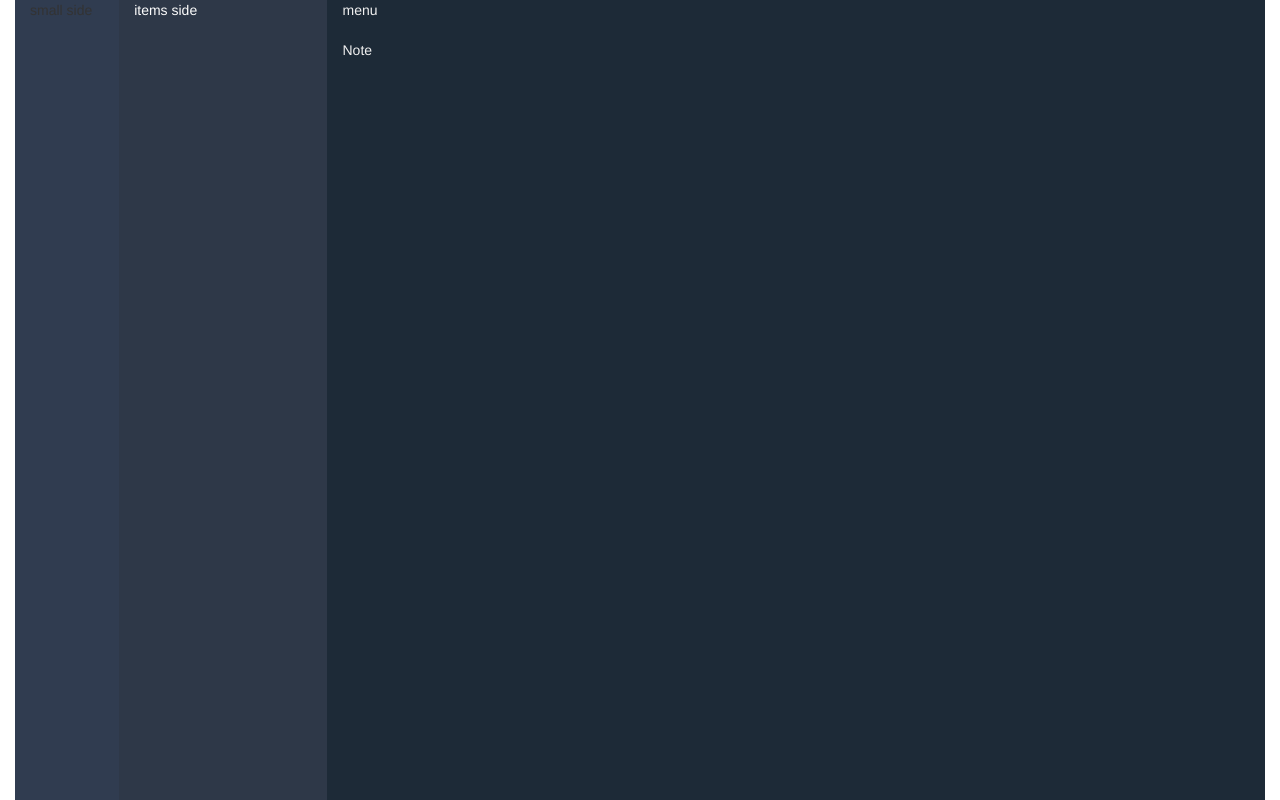
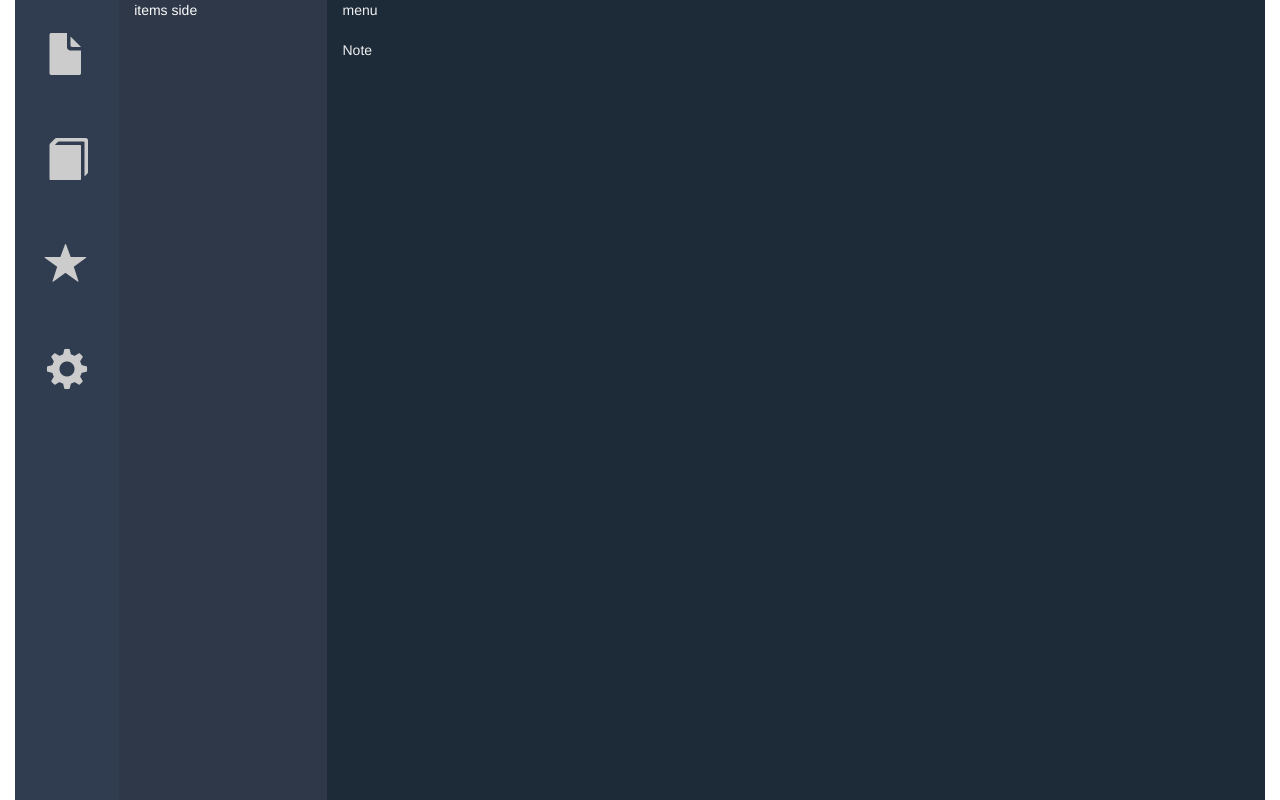
Before and after one commit to kmanuel/note_app, a website: page index.html in a window 1280 px wide. Drawn offline with nearby package versions, Linux system fonts and the light colour scheme.

Commit message:
mock menu-side bar

```diff
--- a/css/style.css
+++ b/css/style.css
@@ -13,6 +13,20 @@ body, #main-container, #main-container > div {
 
 #menu-side {
     background-color: #303C50;
+    color: #CCCCCC;
+}
+
+#menu-side span {
+    font-size: 3em;
+    margin-top: 0.5em;
+    margin-bottom: 0.5em;
+    padding: 0.25em;
+}
+
+#menu-side span:hover {
+    background-color: #D65C66;
+    color: #303C50;
+
 }
 
 #item-side {
--- a/index.html
+++ b/index.html
@@ -8,13 +8,18 @@
 
     <script src="node_modules/jquery/dist/jquery.min.js"></script>
     <script src="node_modules/bootstrap/dist/js/bootstrap.min.js"></script>
-    <link rel="stylesheet" href="./node_modules/bootstrap/dist/css/bootstrap.min.css" />
+    <link rel="stylesheet" href="./node_modules/bootstrap/dist/css/bootstrap.min.css"/>
     <link rel="stylesheet" href="./css/style.css">
     <title>Note</title>
 </head>
 <body>
 <div id="main-container" class="container-fluid">
-        <div id="menu-side" class="col-xs-1">small side</div>
+    <div id="menu-side" class="col-xs-1 text-center">
+        <span class="glyphicon glyphicon-file" aria-hidden="true"></span>
+        <span class="glyphicon glyphicon-book" aria-hidden="true"></span>
+        <span class="glyphicon glyphicon-star" aria-hidden="true"></span>
+        <span class="glyphicon glyphicon-cog" aria-hidden="true"></span>
+    </div>
     <div id="item-side" class="col-xs-2">items side</div>
     <div id="main" class="col-xs-9">
         <div id="note-top-menu" class="row">
```
Lines whose indentation alone changed are shown as unchanged.
